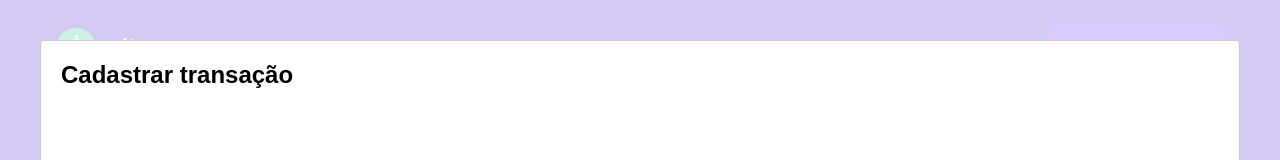
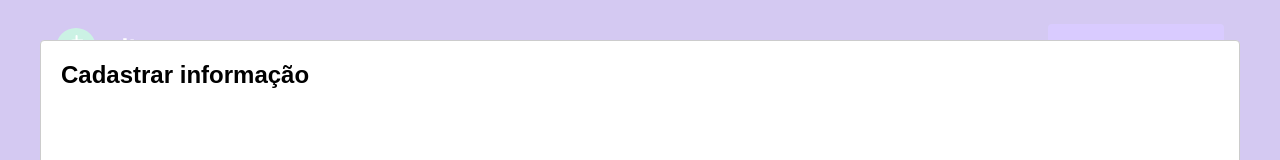
Before and after one commit to timoteostifft/dtmoney_react, a React (Create React App) app: page / in a window 1280 px wide. Both pictures are taken after a click on the button "Nova transação". Shown: the top 160 px of the page. Built offline with nearby package versions, Linux system fonts and the light colour scheme; no server answers; what miragejs would draw is missing.

Commit message:
feature: modal component

```diff
--- a/src/App.tsx
+++ b/src/App.tsx
@@ -4,6 +4,7 @@ import { Header } from './components/header/index'
 import { Dashboard } from './components/Dashboard';
 import Modal from 'react-modal'
 import { useState } from 'react';
+import { NewTransactionsModal } from './components/NewTransactionsModal';
 
 Modal.setAppElement('#root')
 
@@ -22,14 +23,11 @@ export function App() {
   return (
     <div className="App">
       <Header onOpenNewTransactionModal={handleOpenNewTransactionModal}/>
-
-      <Modal isOpen={isNewTransactionModalOpen}onRequestClose={handleCloseNewTransactionModal}
-      >
-      <h2>Cadastrar transação</h2>
-      </Modal>
-
-
       <Dashboard/>
+      <NewTransactionsModal
+      isOpen={isNewTransactionModalOpen}
+      onRequestClose={handleCloseNewTransactionModal}
+      />
       <GlobalSyle/>
     </div>
   );
--- /dev/null
+++ b/src/components/NewTransactionsModal/index.tsx
@@ -0,0 +1,17 @@
+import Modal from 'react-modal'
+
+interface newTransactionsModalProps{
+  isOpen: boolean,
+  onRequestClose: () => void;
+}
+
+export function NewTransactionsModal({isOpen, onRequestClose}: newTransactionsModalProps){
+  return (
+    <Modal
+      isOpen={isOpen}
+      onRequestClose={onRequestClose}
+  >
+    <h2>Cadastrar informação</h2>
+  </Modal>
+  )
+}
--- a/src/components/TransactionsTable/index.tsx
+++ b/src/components/TransactionsTable/index.tsx
@@ -13,7 +13,7 @@ export function TransactionsTable(){
       <table>
           <thead>
             <tr>
-              <th>Titúlo</th>
+              <th>Título</th>
               <th>Valor</th>
               <th>Categoria</th>
               <th>Data</th>
```
Also changed, not shown: src/components/NewTransactionsModal/styles.ts (added, +9 -0 lines), src/components/header/index.tsx (+4 -4 lines).
